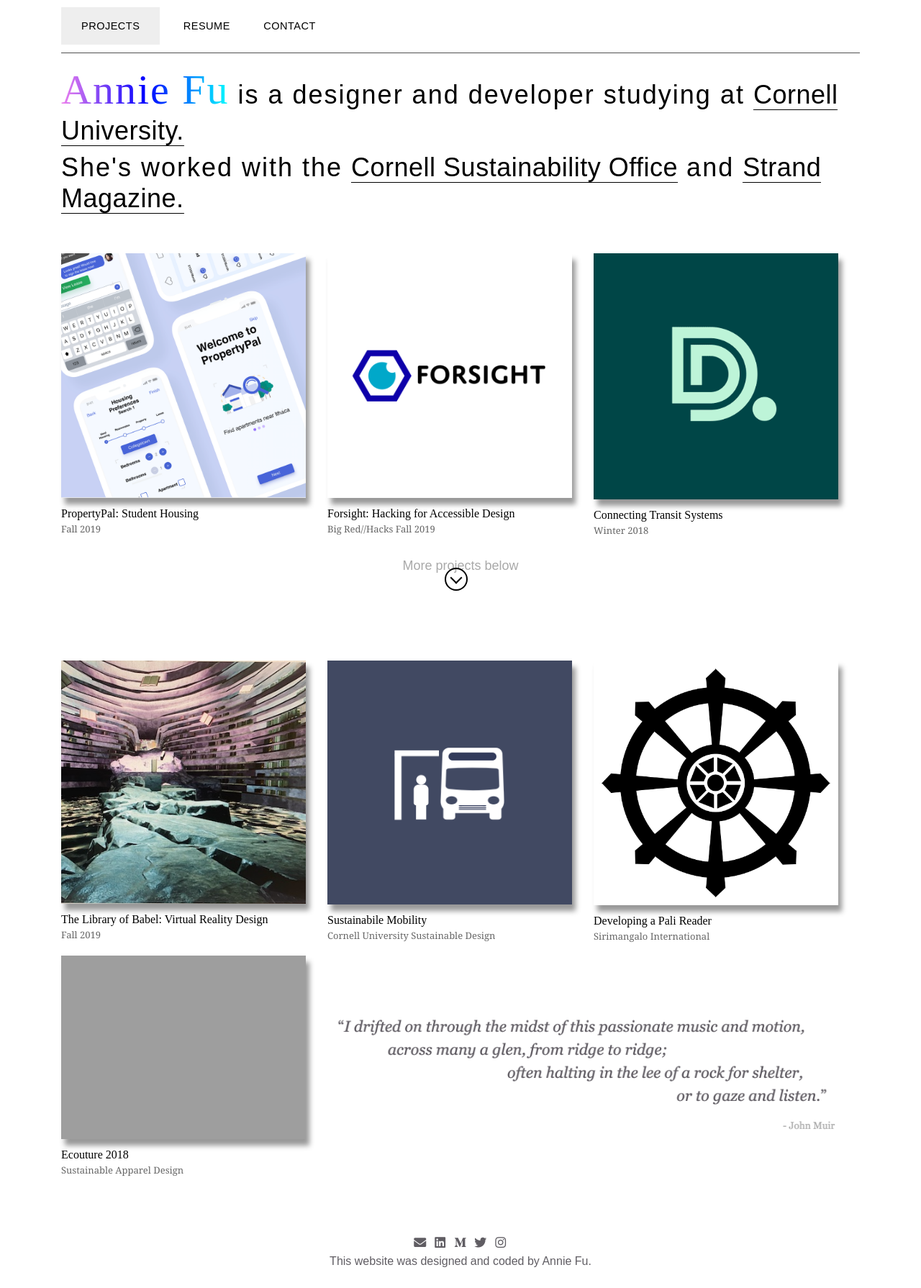
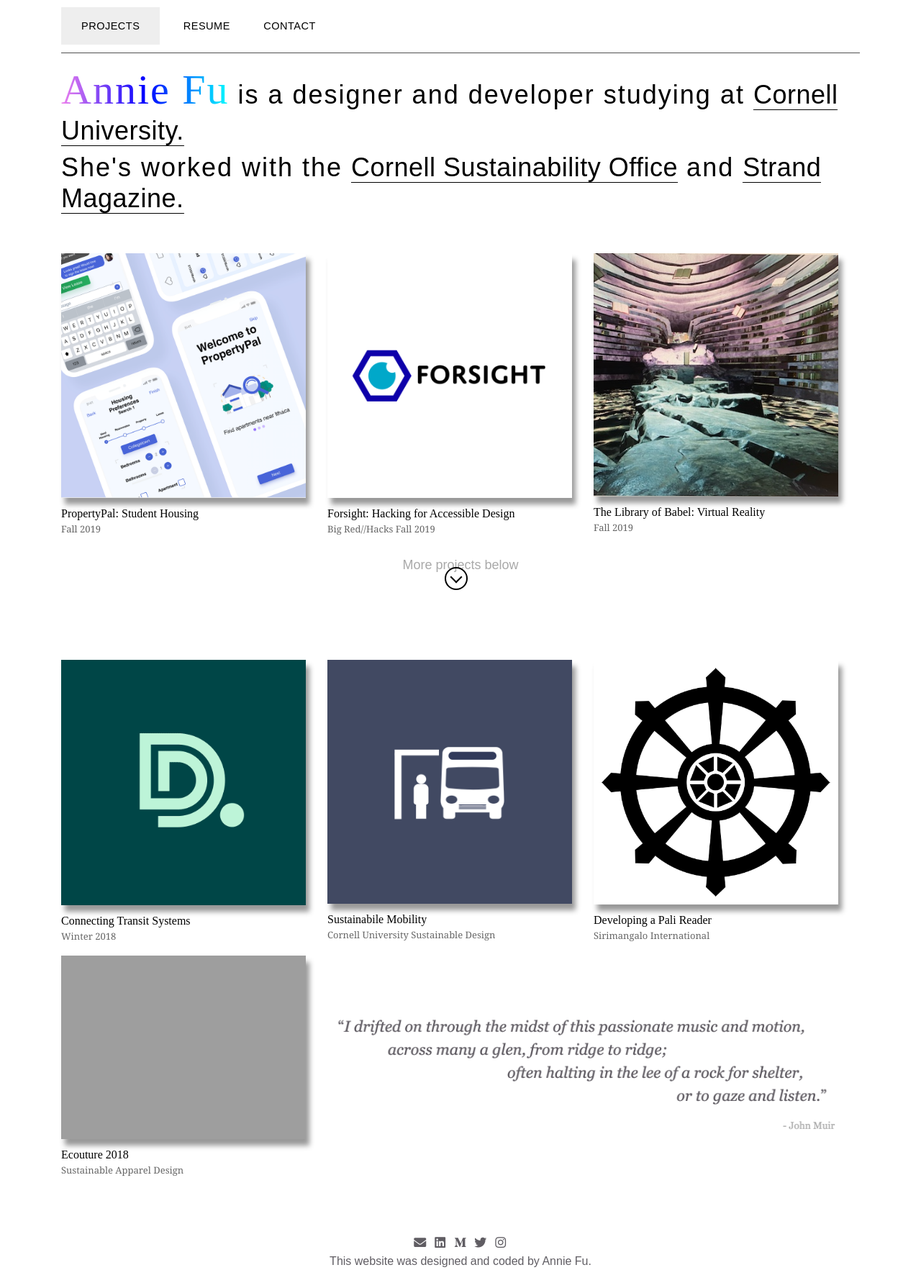
Before and after one commit to annieefu/annieefu, a PHP site: page / in a window 1280 px wide. Shown: the whole page at 72% size. Run offline with PHP 8.4, Linux system fonts and the light colour scheme; data that the repository does not hold is empty; some libraries are stand-ins or nearby versions; some web fonts are replaced; grey boxes are pictures that could not be loaded.

Commit message:
switching babel

```diff
--- a/index.php
+++ b/index.php
@@ -39,10 +39,9 @@
       <p class="project-subname"> Big Red//Hacks Fall 2019</p>
     </div>
     <div class="col">
-    <a href="https://medium.com/@annie99fu/connecting-the-d-ot-a-study-of-detroits-public-transit-e6541620c01b?source=friends_link&sk=393f3951ae76b860c894b0e6ff5ef3b0" alt ="Detroit Transit Case Study" target="_blank"><img class="project-img" src="images/ddoticon.png"/></a>
-
-  <span class="project-name">Connecting Transit Systems</span>
-   <p class="project-subname"> Winter 2018</p>
+    <a href="librarybabel.php" alt = "Virtual Reality Case Study" target="_blank"><img class="project-img" src="images/library-bab.png" /></a>
+  <span class="project-name">The Library of Babel: Virtual Reality</span>
+   <p class="project-subname"> Fall 2019</p>
     </div>
   </div>
 </div>
@@ -56,9 +55,9 @@
 <div class="container">
   <div class="row">
     <div class="col">
-    <a href="librarybabel.php" alt = "Virtual Reality Case Study" target="_blank"><img class="project-img" src="images/library-bab.png" /></a>
-<span class="project-name">The Library of Babel: Virtual Reality Design</span>
-<p class="project-subname"> Fall 2019</p>
+    <a href="https://medium.com/@annie99fu/connecting-the-d-ot-a-study-of-detroits-public-transit-e6541620c01b?source=friends_link&sk=393f3951ae76b860c894b0e6ff5ef3b0" alt ="Detroit Transit Case Study" target="_blank"><img class="project-img" src="images/ddoticon.png"/></a>
+  <span class="project-name">Connecting Transit Systems</span>
+<p class="project-subname"> Winter 2018</p>
     </div>
 
 
```
